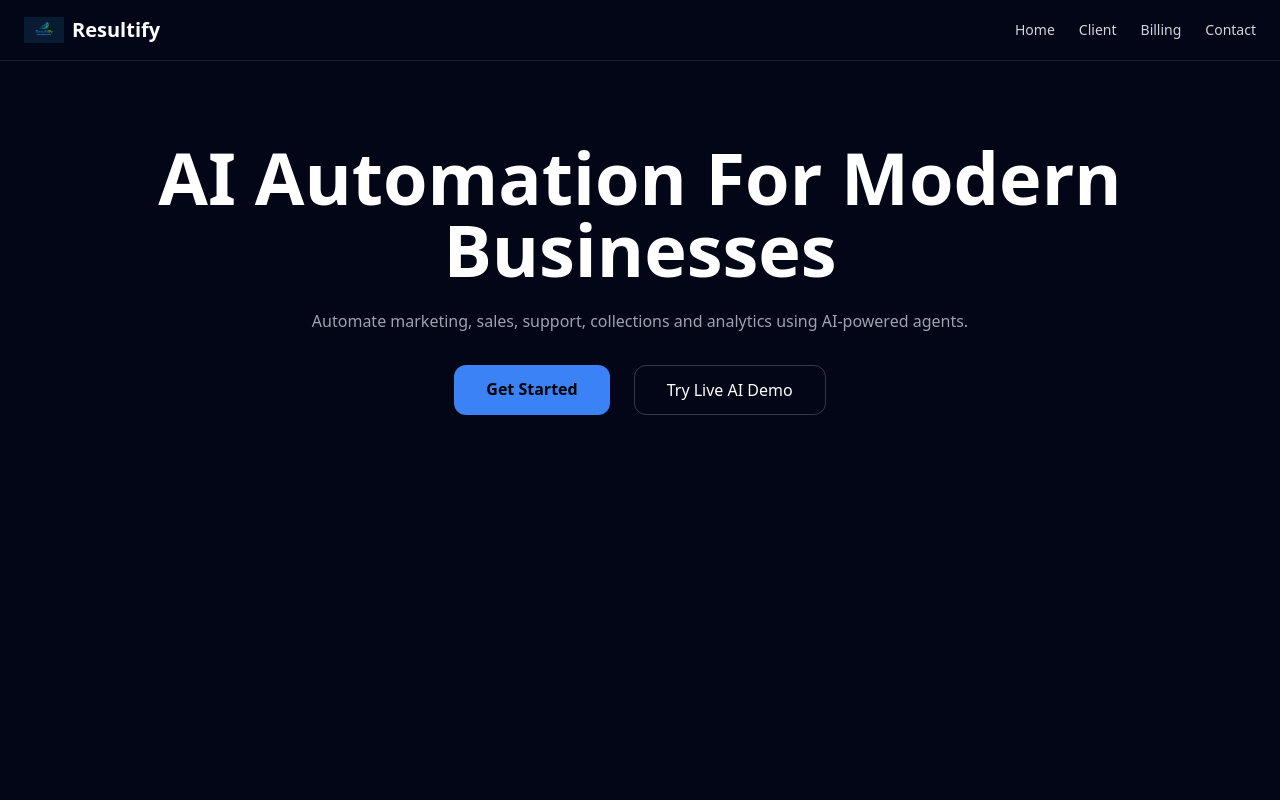
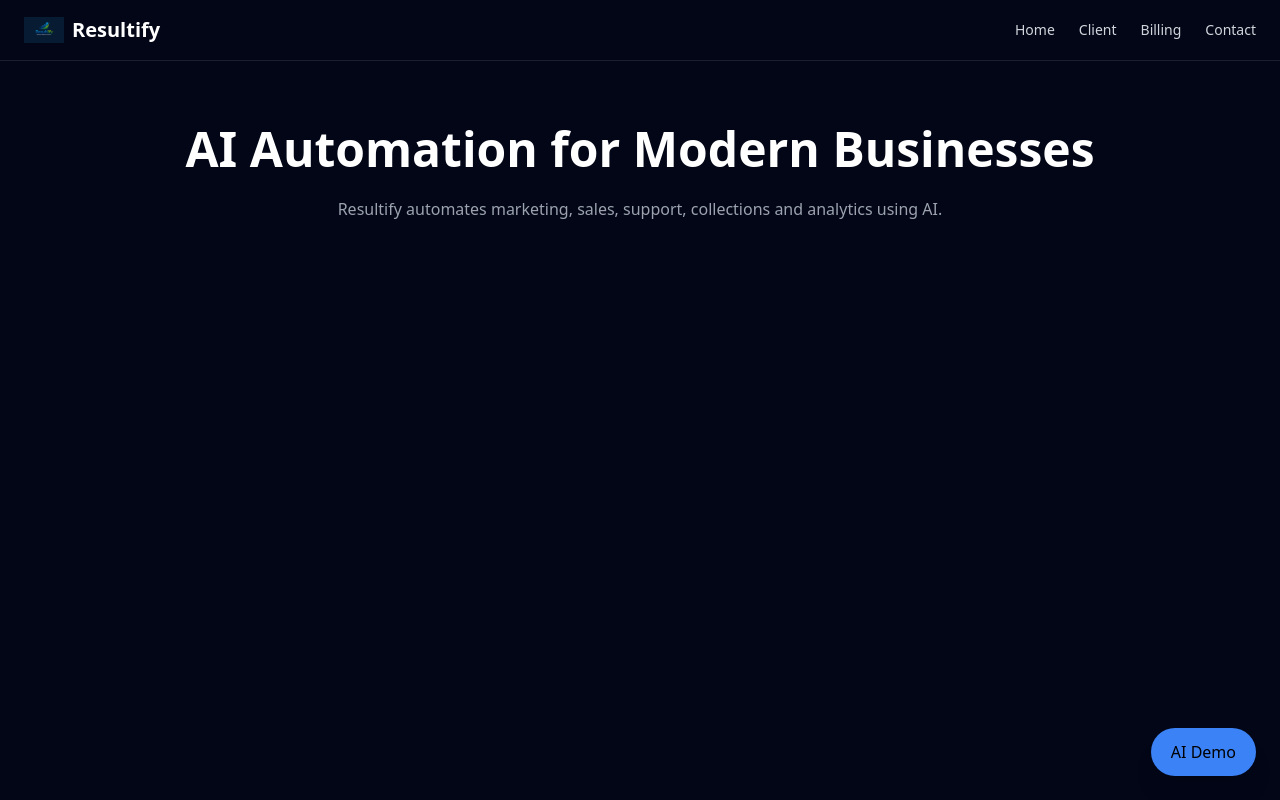
Before and after one commit to chetanshrm83/resultifytechnologies, a Next.js app: page / in a window 1280 px wide. Shown: the top 800 px of the page. Built offline with nearby package versions, Linux system fonts and the light colour scheme.

Commit message:
Update page.tsx

```diff
--- a/app/page.tsx
+++ b/app/page.tsx
@@ -1,8 +1,6 @@
 "use client";
 
 import { useState } from "react";
-import { motion } from "framer-motion";
-import Link from "next/link";
 
 export default function HomePage() {
   const [openChat, setOpenChat] = useState(false);
@@ -48,43 +46,29 @@ export default function HomePage() {
   }
 
   return (
-    <main className="min-h-screen bg-slate-950 text-white px-6 py-20">
+    <main className="min-h-screen px-6 py-16 max-w-7xl mx-auto text-white">
 
-      {/* HERO */}
-      <section className="text-center mb-32">
-        <motion.h1
-          initial={{ opacity: 0, y: 40 }}
-          animate={{ opacity: 1, y: 0 }}
-          className="text-5xl md:text-7xl font-bold mb-6"
-        >
-          AI Automation For Modern Businesses
-        </motion.h1>
+      {/* HERO SECTION */}
+      <section className="text-center mb-24">
+        <h1 className="text-5xl font-bold mb-6">
+          AI Automation for Modern Businesses
+        </h1>
+        <p className="text-gray-400 max-w-3xl mx-auto mb-8">
+          Resultify automates marketing, sales, support, collections and analytics using AI.
+        </p>
+      </section>
 
-        <p className="text-gray-400 max-w-3xl mx-auto mb-8">
-          Automate marketing, sales, support, collections and analytics using
-          AI-powered agents.
-        </p>
-
-        <div className="flex justify-center gap-6">
-          <Link
-            href="/client"
-            className="px-8 py-3 bg-blue-500 text-black rounded-xl font-semibold"
-          >
-            Get Started
-          </Link>
-
-          <button
-            onClick={() => setOpenChat(true)}
-            className="px-8 py-3 border border-white/20 rounded-xl"
-          >
-            Try Live AI Demo
-          </button>
-        </div>
-      </section>
+      {/* Floating AI Button */}
+      <button
+        onClick={() => setOpenChat(true)}
+        className="fixed bottom-6 right-6 bg-blue-500 text-black px-5 py-3 rounded-full shadow-xl z-40"
+      >
+        AI Demo
+      </button>
 
       {/* AI POPUP */}
       {openChat && (
-        <div className="fixed bottom-6 right-6 w-96 bg-slate-900 border border-white/10 rounded-2xl shadow-2xl p-6 z-50">
+        <div className="fixed bottom-20 right-6 w-96 bg-slate-900 border border-white/10 rounded-2xl shadow-2xl p-6 z-50">
           <div className="flex justify-between items-center mb-4">
             <h4 className="font-semibold">Resultify AI Demo</h4>
             <button onClick={() => setOpenChat(false)}>✕</button>
```
